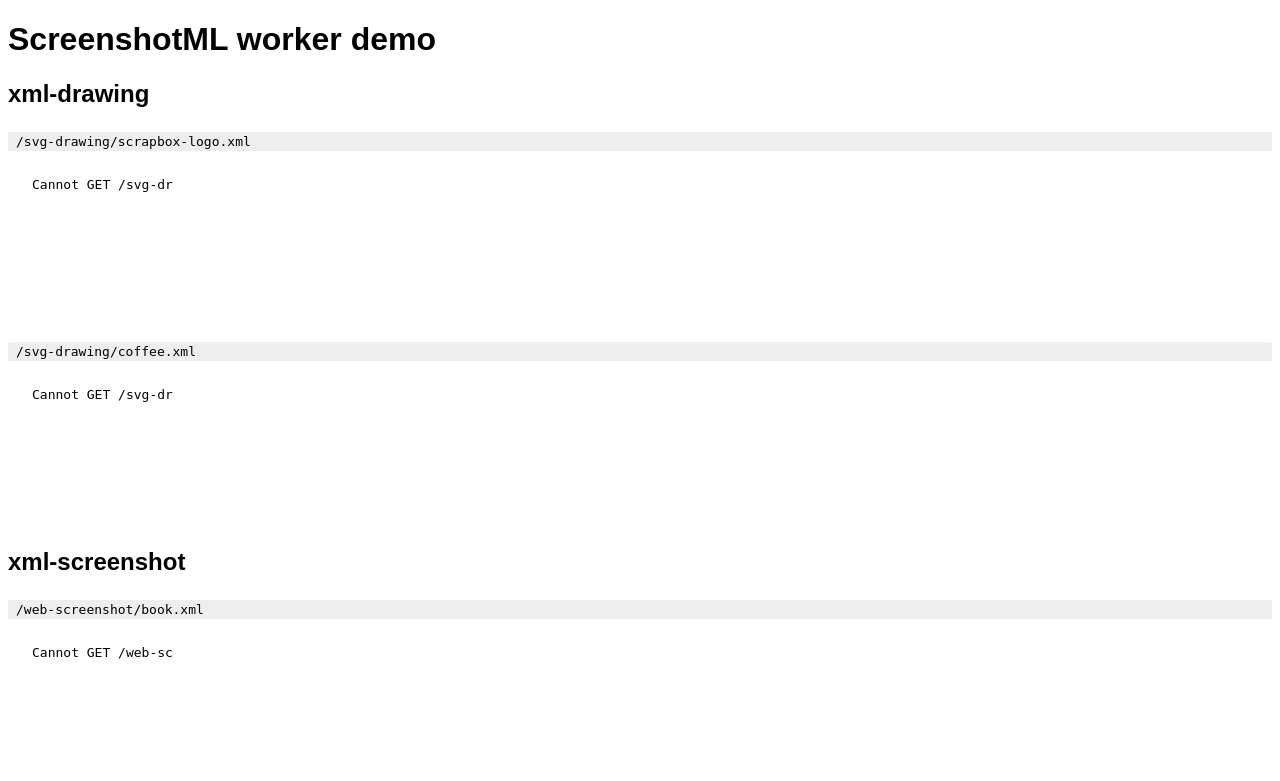
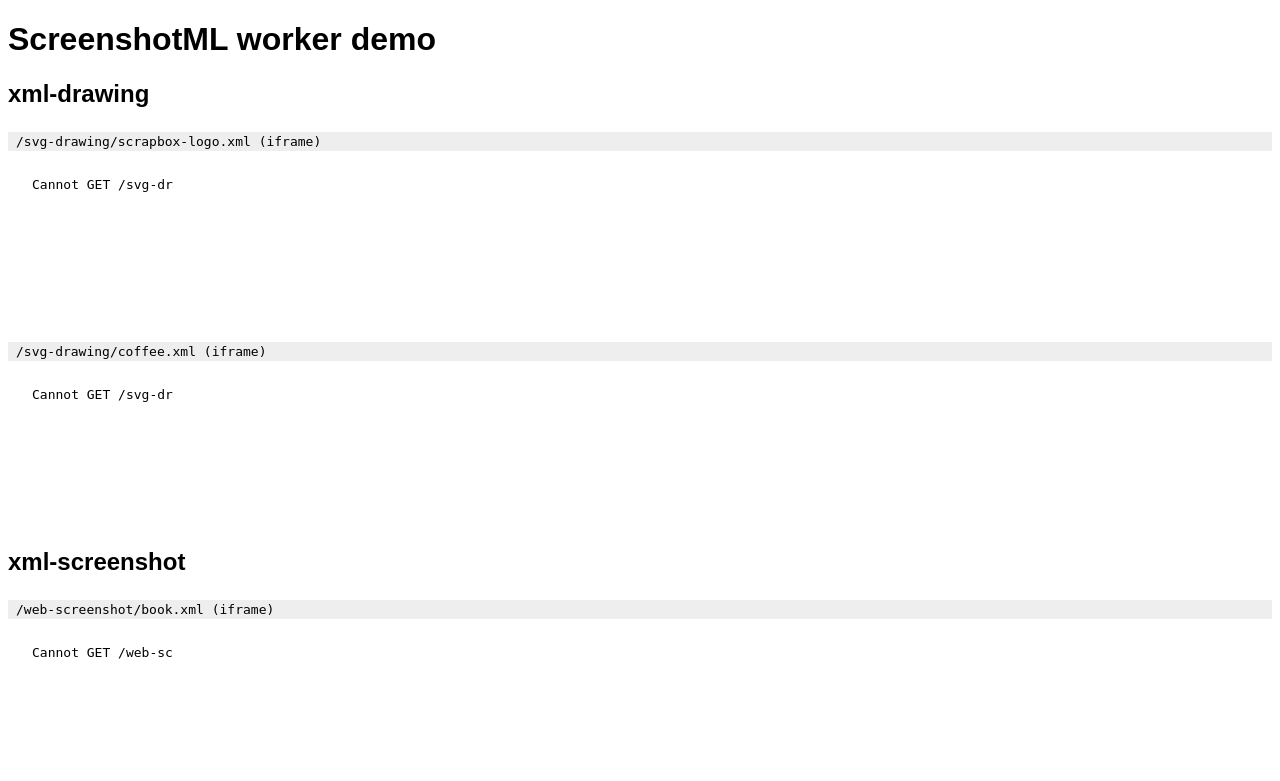
Before and after one commit to daiiz/web-screenshot-worker-demo, a Node project: template views/index.ejs in a window 1280 px wide. Shown: the top 781 px of the page. Run offline with Node 20 templates, Linux system fonts and the light colour scheme; the template is opened without the code that fills it, so the values that code supplies are empty.

Commit message:
iframeを明記

```diff
--- a/views/index.ejs
+++ b/views/index.ejs
@@ -40,12 +40,12 @@
     <div>
       <h2>xml-drawing</h2>
       <div>
-        <pre>/svg-drawing/scrapbox-logo.xml</pre>
+        <pre>/svg-drawing/scrapbox-logo.xml (iframe)</pre>
         <!-- <img src="/svg-drawing/scrapbox-logo.xml"> -->
         <iframe src="/svg-drawing/scrapbox-logo.xml" onload="fit(this)" sandbox="allow-same-origin allow-popups allow-popups-to-escape-sandbox"></iframe>
       </div>
       <div>
-        <pre>/svg-drawing/coffee.xml</pre>
+        <pre>/svg-drawing/coffee.xml (iframe)</pre>
         <!-- <img src="/svg-drawing/coffee.xml"> -->
         <iframe src="/svg-drawing/coffee.xml" onload="fit(this)" sandbox="allow-same-origin allow-popups allow-popups-to-escape-sandbox"></iframe>
       </div>
@@ -53,7 +53,7 @@
     <div>
       <h2>xml-screenshot</h2>
       <div>
-        <pre>/web-screenshot/book.xml</pre>
+        <pre>/web-screenshot/book.xml (iframe)</pre>
         <!-- <img src="/web-screenshot/book.xml"> -->
         <iframe src="/web-screenshot/book.xml" onload="fit(this)" sandbox="allow-same-origin allow-popups allow-popups-to-escape-sandbox"></iframe>
       </div>
```
